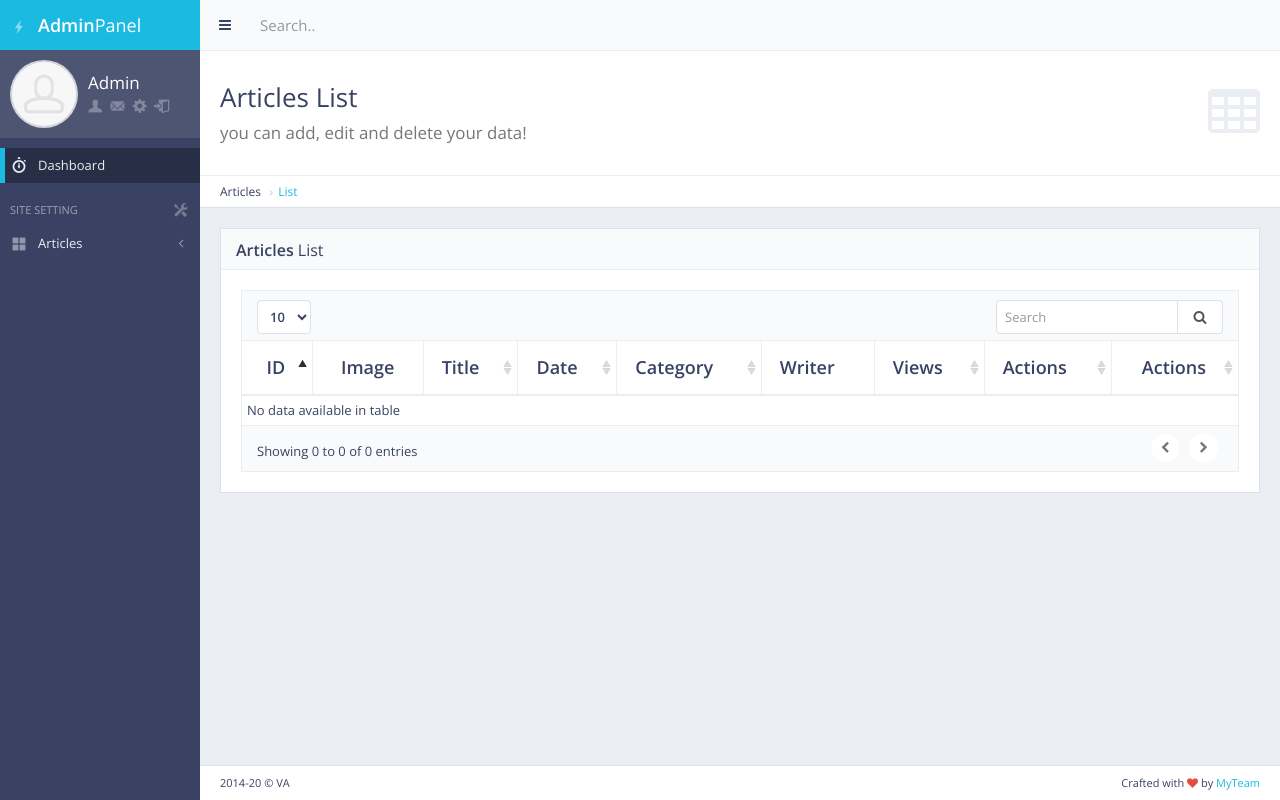
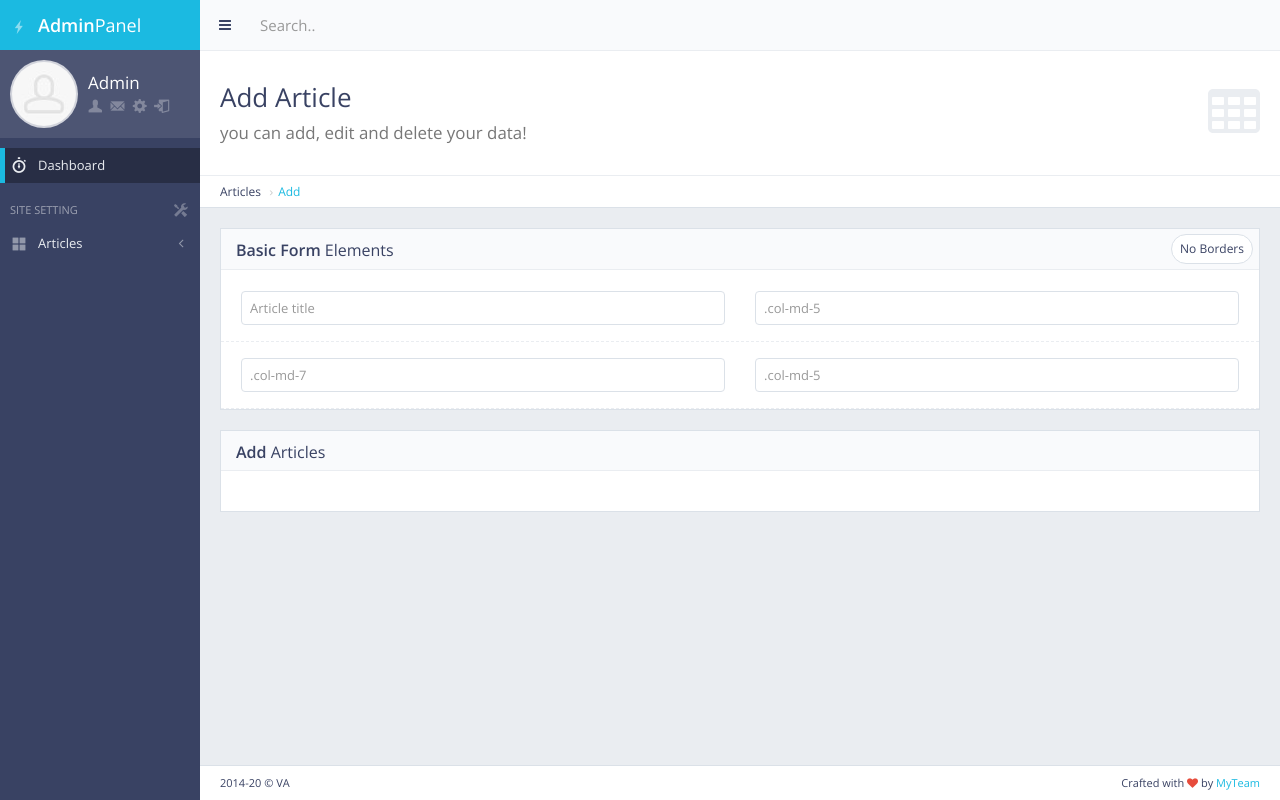
Before and after one commit to stelmistery/News-in-portfolio-, a Django app: page /news/panel/articles/add/ in a window 1280 px wide. Run offline with Django 3.2, Linux system fonts and the light colour scheme; some libraries are stand-ins or nearby versions.

Commit message:
Added articles forms

```diff
--- a/main/templates/back/articles_add.html
+++ b/main/templates/back/articles_add.html
@@ -0,0 +1,82 @@
+{% extends 'back/master.html' %}
+{% load static %}
+
+
+{% block mainblock %}
+    <!-- Datatables Header -->
+    <div class="content-header">
+        <div class="header-section">
+            <h1>
+                <i class="fa fa-table"></i>Add Article<br><small>you can add, edit and delete your data!</small>
+            </h1>
+        </div>
+    </div>
+    <ul class="breadcrumb breadcrumb-top">
+        <li>Articles</li>
+        <li><a href="{% url 'articles_list' %}">Add</a></li>
+    </ul>
+    <!-- END Datatables Header -->
+
+    <div class="row">
+        <div class="col-md-12">
+            <!-- Basic Form Elements Block -->
+            <div class="block">
+                <!-- Basic Form Elements Title -->
+                <div class="block-title">
+                    <div class="block-options pull-right">
+                        <a href="javascript:void(0)"
+                           class="btn btn-alt btn-sm btn-default toggle-bordered enable-tooltip" data-toggle="button"
+                           title="Toggles .form-bordered class">No Borders</a>
+                    </div>
+                    <h2><strong>Basic Form</strong> Elements</h2>
+                </div>
+                <!-- END Form Elements Title -->
+
+                <!-- Basic Form Elements Content -->
+                <form action="page_forms_general.html" method="post" enctype="multipart/form-data"
+                      class="form-horizontal form-bordered" onsubmit="return false;">
+
+                    <div class="form-group">
+                        <div class="col-md-6">
+                            <input type="text" class="form-control" placeholder="Article title">
+                        </div>
+                        <div class="col-md-6">
+                            <input type="text" class="form-control" placeholder=".col-md-5">
+                        </div>
+                    </div>
+                    <div class="form-group">
+                        <div class="col-md-6">
+                            <input type="text" class="form-control" placeholder=".col-md-7">
+                        </div>
+                        <div class="col-md-6">
+                            <input type="text" class="form-control" placeholder=".col-md-5">
+                        </div>
+                    </div>
+
+
+                </form>
+                <!-- END Basic Form Elements Content -->
+            </div>
+            <!-- END Basic Form Elements Block -->
+        </div>
+    </div>
+    <!-- Datatables Content -->
+    <div class="block full">
+        <div class="block-title">
+            <h2><strong>Add</strong> Articles</h2>
+        </div>
+
+        <div class="table-responsive">
+
+        </div>
+    </div>
+    <!-- END Datatables Content -->
+    {% block footerblock %}
+        <!-- Load and execute javascript code used only in this page -->
+        <script src="{% static 'back/js/pages/tablesDatatables.js' %}"></script>
+        <script>$(function () {
+            TablesDatatables.init();
+        });</script>
+    {% endblock %}
+
+{% endblock %}
--- a/main/templates/back/master.html
+++ b/main/templates/back/master.html
@@ -161,7 +161,7 @@
                                     class="sidebar-nav-mini-hide">Articles</span></a>
                             <ul>
                                 <li>
-                                    <a href="">Add article</a>
+                                    <a href="{% url 'articles_add' %}">Add article</a>
                                 </li>
                                 <li>
                                     <a href="{% url 'articles_list' %}">Articles list</a>
--- a/newsapp/views.py
+++ b/newsapp/views.py
@@ -16,4 +16,4 @@ def articles_list(request):
 
 def articles_add(request):
 
-    return render(request, 'back/articles_list.html')
+    return render(request, 'back/articles_add.html')
```
